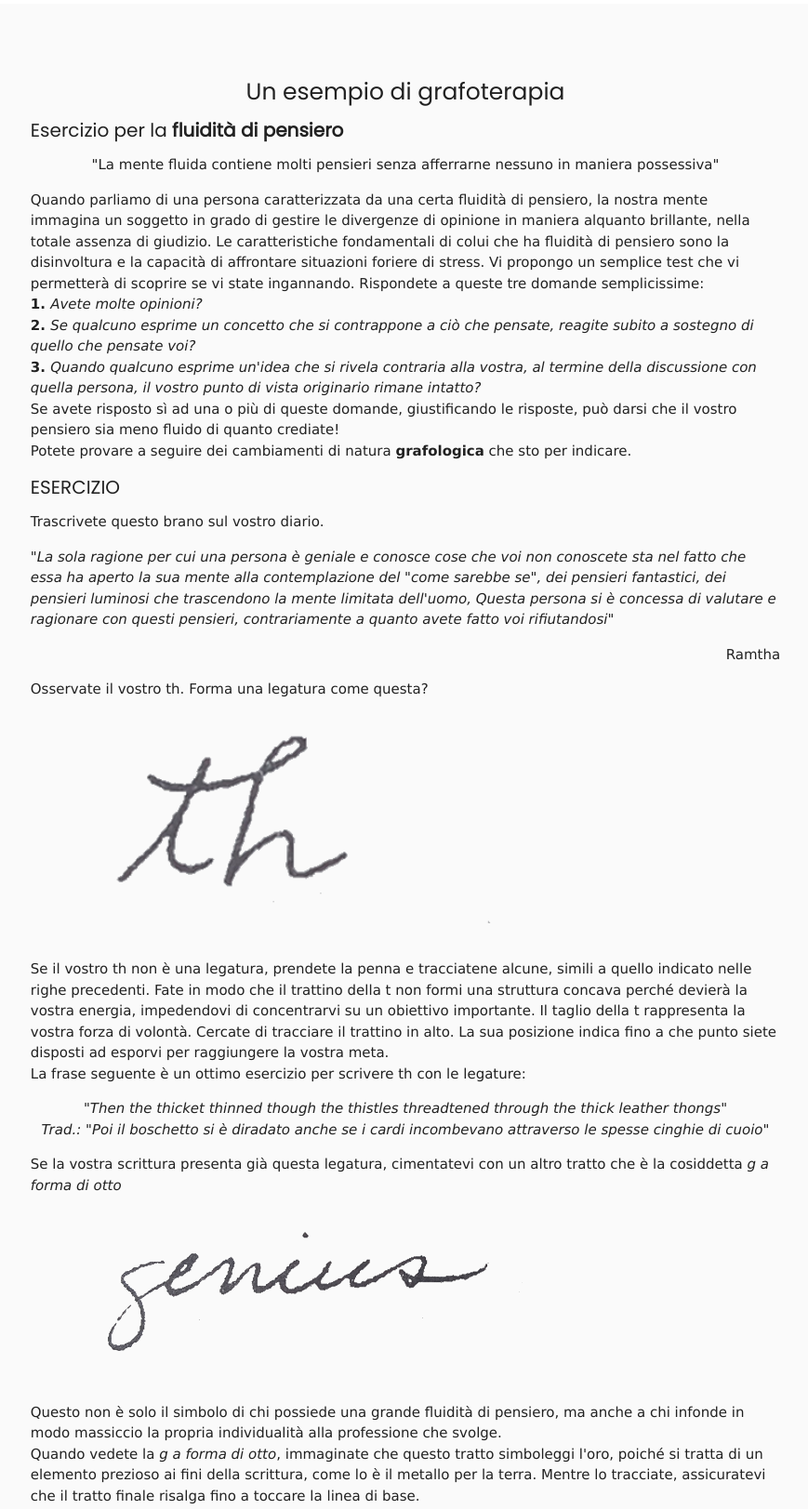
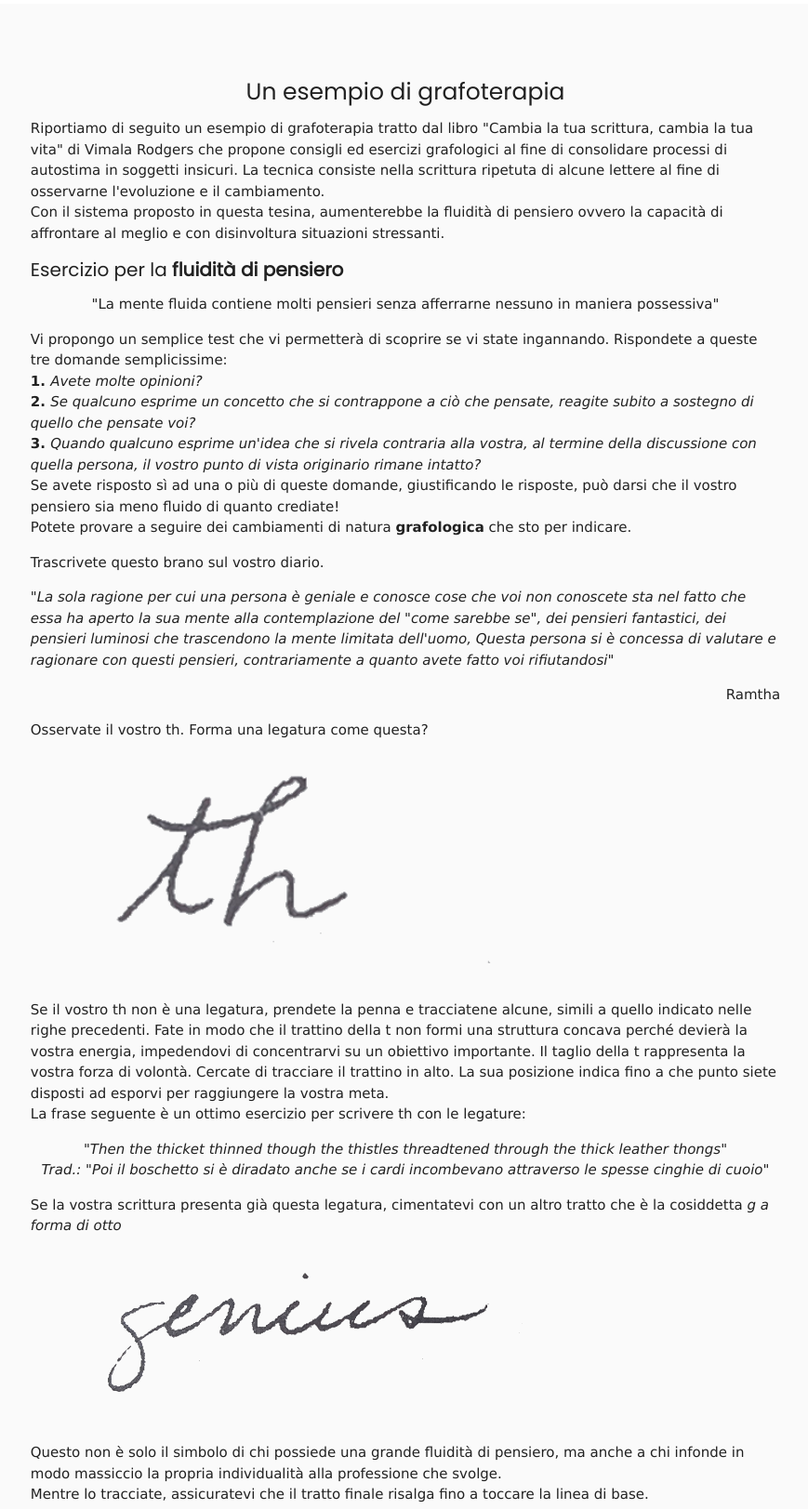
Before and after one commit to lucabonfante/lucabonfante.github.io, a plain HTML site: page index.html in a window 1280 px wide. Shown: the part 3380-5003 px from the top of the page at 93% size, without its empty margins (204-1073 px from the left). Drawn offline with nearby package versions, Linux system fonts and the light colour scheme.

Commit message:
sistemato grafotrapia

```diff
--- a/index.html
+++ b/index.html
@@ -144,15 +144,19 @@
         <div class="grey lighten-5 scrollspy" style="padding: 5%" id="grafoterapia">
             <div class="container">
                 <h4 class='center' style="font-family: 'Poppins', sans-serif; font-size: 25px;">Un esempio di grafoterapia</h4>
+                <p>
+                    Riportiamo di seguito un esempio di grafoterapia tratto dal libro "Cambia la tua scrittura, cambia la tua vita" di Vimala Rodgers che propone
+                    consigli ed esercizi grafologici al fine di consolidare processi di autostima in soggetti insicuri. La tecnica consiste nella scrittura ripetuta
+                    di alcune lettere al fine di osservarne l'evoluzione e il cambiamento. <br>
+                    Con il sistema proposto in questa tesina, aumenterebbe la fluidità di pensiero ovvero la capacità di affrontare al meglio e con disinvoltura
+                    situazioni stressanti.
+                </p>
                 <h4 style="font-family: 'Poppins', sans-serif; font-size: 20px;">Esercizio per la <b>fluidità di pensiero</b></h4>
                 <p class="center">
                     "La mente fluida contiene molti pensieri senza afferrarne nessuno in maniera possessiva"
                 </p>
                 <p>
-                    Quando parliamo di una persona caratterizzata da una certa fluidità di pensiero, la nostra mente immagina un soggetto in grado di gestire
-                    le divergenze di opinione in maniera alquanto brillante, nella totale assenza di giudizio. Le caratteristiche fondamentali di colui che ha
-                    fluidità di pensiero sono la disinvoltura e la capacità di affrontare situazioni foriere di stress. Vi propongo un semplice test che vi
-                    permetterà di scoprire se vi state ingannando. Rispondete a queste tre domande semplicissime: <br>
+                    Vi propongo un semplice test che vi permetterà di scoprire se vi state ingannando. Rispondete a queste tre domande semplicissime: <br>
                     <b>1. </b><i>Avete molte opinioni? </i><br>
                     <b>2. </b> <i>Se qualcuno esprime un concetto che si contrappone a ciò che pensate, reagite subito a sostegno di quello che pensate voi? </i><br>
                     <b>3. </b> <i>Quando qualcuno esprime un'idea che si rivela contraria alla vostra, al termine della discussione con quella persona, il vostro punto di
@@ -160,7 +164,6 @@
                     Se avete risposto sì ad una o più di queste domande, giustificando le risposte, può darsi che il vostro pensiero sia meno fluido di quanto crediate! <br>
                     Potete provare a seguire dei cambiamenti di natura <b>grafologica</b> che sto per indicare. <br>
                 </p>
-                <h4 style="font-family: 'Poppins', sans-serif; font-size: 20px;">ESERCIZIO</h4>
                 <p>
                     Trascrivete questo brano sul vostro diario.
                 </p>
@@ -189,9 +192,9 @@
                 <p>
                     Questo non è solo il simbolo di chi possiede una grande fluidità di pensiero, ma anche a  chi infonde in modo massiccio la propria individualità
                     alla professione che svolge.<br>
-                    Quando vedete la <i>g a forma di otto</i>, immaginate che questo tratto simboleggi l'oro, poiché si tratta di un elemento prezioso ai fini della
-                    scrittura, come lo è il metallo per la terra. Mentre lo tracciate, assicuratevi che il tratto finale risalga fino a toccare la linea
-                    di base.
+                    <!--Quando vedete la <i>g a forma di otto</i>, immaginate che questo tratto simboleggi l'oro, poiché si tratta di un elemento prezioso ai fini della
+                    scrittura, come lo è il metallo per la terra. <-->
+                    Mentre lo tracciate, assicuratevi che il tratto finale risalga fino a toccare la linea di base.
                 </p>
                 IMMAGINE
                 <p>
@@ -199,7 +202,7 @@
                     Quando riuscirete ad accelerare il ritmo, sostituitene altre. Dopo quasi tre settimane di pratica, trasformerete almeno il 90% nella <i>g a forma di
                         otto</i>.<br>
                     La vostra creatività comincerà a fluire secondo modalità inconsuete e i vostri schemi di pensiero vi potrebbero stupire per
-                    l'elasticità di cui saranno capaci. Andate in cerca dell'oro!
+                    l'elasticità di cui saranno capaci. <!--Andate in cerca dell'oro!-->
                 </p>
             </div>
         </div>
```
